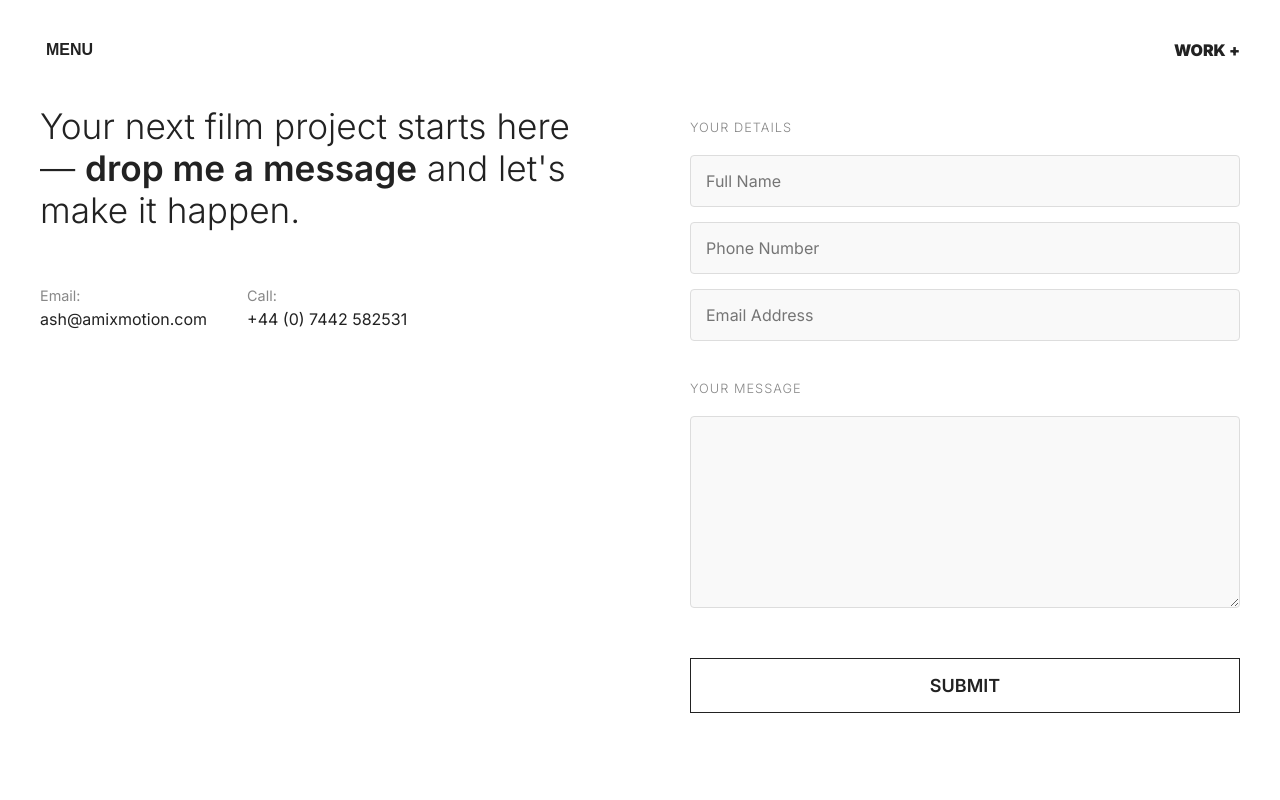
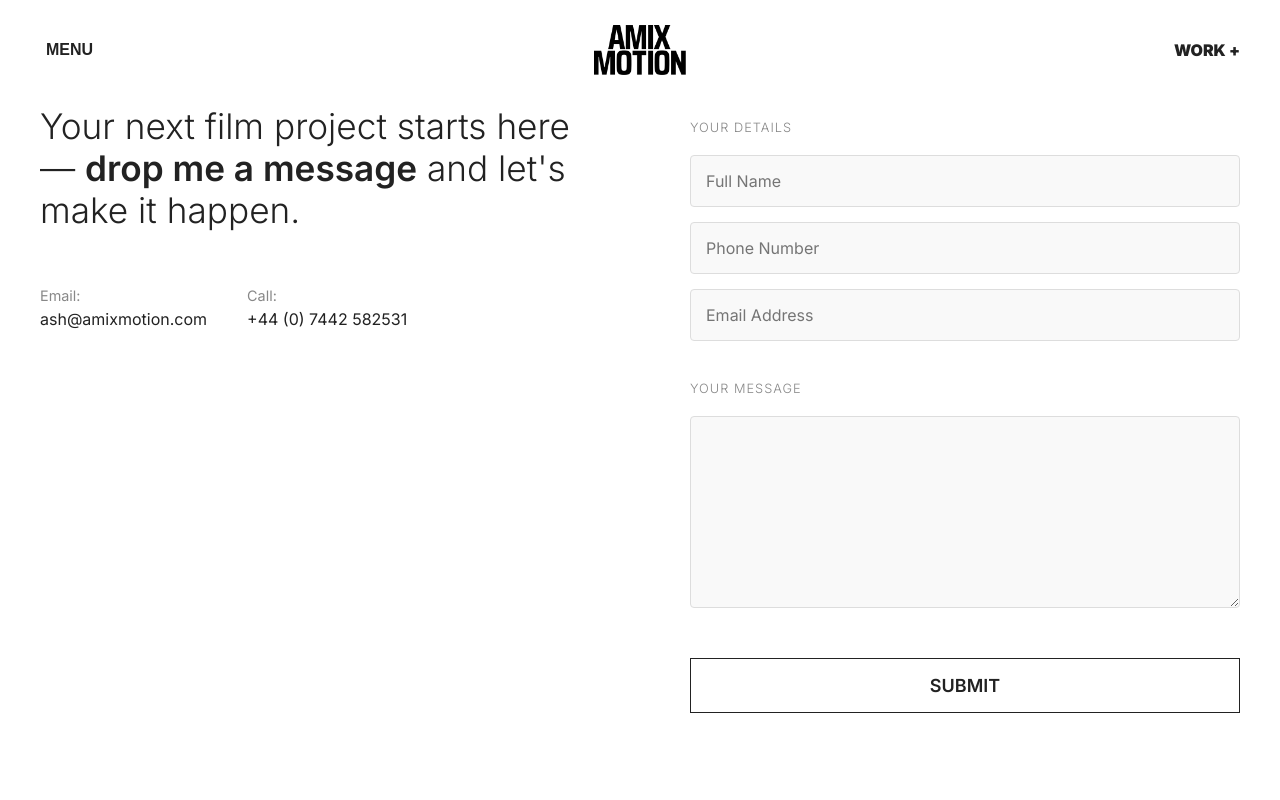
Before and after one commit to amixmotion-ash/Amixmotion-Website, a plain HTML site: page contact.html in a window 1280 px wide. Shown: the top 800 px of the page. Drawn offline with Linux system fonts and the light colour scheme.

Commit message:
logo on contact

```diff
--- a/style.css
+++ b/style.css
@@ -36,6 +36,10 @@ header {
 .homepage header .logo a,
 .homepage header .desktop-nav a {
     color: #ffffff;
+}
+/* --- Style for logo on non-homepage pages --- */
+.contact-page header .logo img {
+    filter: invert(1); /* Inverts the white logo to make it black */
 }
 .nav-toggle { grid-column: 1 / 2; justify-self: start; font-size: 1em; font-weight: bold; color: #222; background: none; border: none; cursor: pointer; transition: color 0.3s ease; }
 .logo { grid-column: 2 / 3; text-align: center; }
```
Also changed, not shown: index.html (+1 -1 lines).
